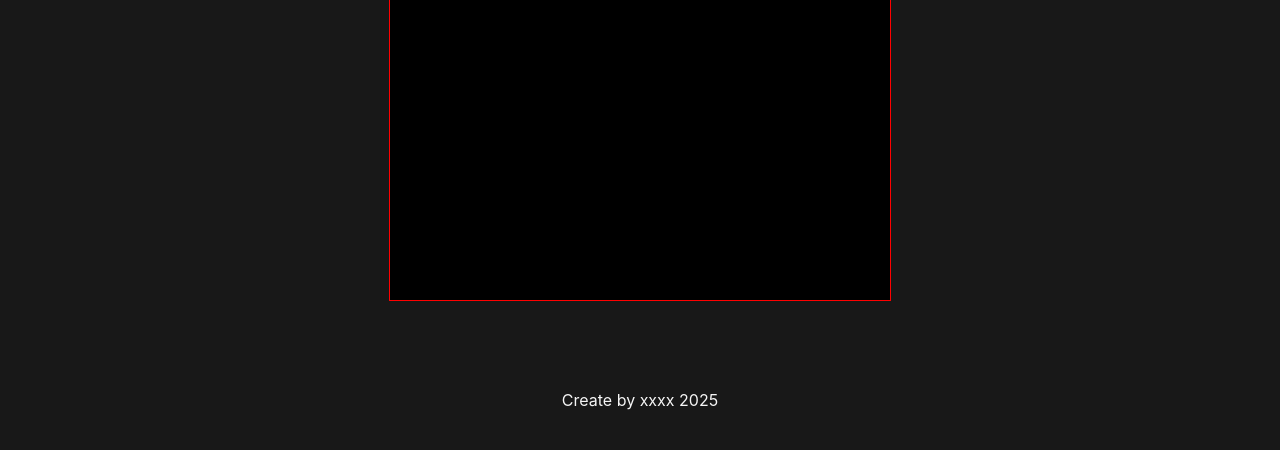
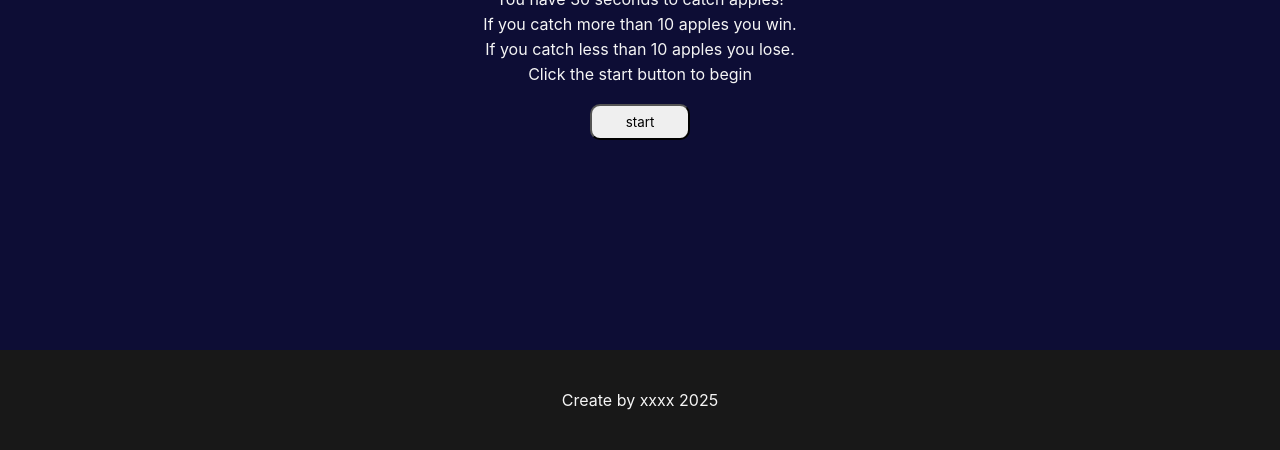
Before and after one commit to jiebinzhou98/project03, a website built with Vite: page index.html in a window 1280 px wide. Shown: the part 350-800 px from the top of the page. Built offline with nearby package versions, Linux system fonts and the light colour scheme; files whose address does not match are found by name.

Commit message:
style: :art: implement css to the home page

```diff
--- a/index.html
+++ b/index.html
@@ -12,6 +12,21 @@
     </header>
     <main>
       <canvas id="gameCanvas"></canvas>
+      <div id="gameStartDiv" class="gameUI">
+        <h1>Apple Catcher</h1>
+        <p>You have 30 seconds to catch apples!</p>
+        <p>If you catch more than 10 apples you win.</p>
+        <p>If you catch less than 10 apples you lose.</p>
+        <p>Click the start button to begin</p>
+        <button id="gameStartBtn">start</button>
+      </div>
+
+      <div id="gameEndDiv" class="gameUI">
+        <p>Game Over</p>
+        <h1>You <span id="gameWinLoseSpan"></span></h1>
+        <h1>Final Score: <span id="gameEndScoreSpan"></span></h1>
+        <p>Refresh the page to play again</p>
+      </div>
     </main>
     <footer>
       <p>Create by xxxx 2025</p>
--- a/src/style.css
+++ b/src/style.css
@@ -44,3 +44,48 @@ main{
   display: flex;
   z-index: 1;
 }
+
+.gameUI{
+  width: 100%;
+  height: 100%;
+  background-color: var(--accClr);
+  display: flex;
+  flex-direction: column;
+  justify-content: center;
+  align-items: center;
+  z-index: 2;
+}
+
+.gameUI *{
+  text-align: center;
+  margin-top: 5px;
+}
+
+#gameStartDiv{
+  display: flex;
+}
+
+#gameEndDiv{
+  display: none;
+}
+
+#gameStartBtn{
+  display: inline-block;
+  width: 100px;
+  padding: 8px 15px;
+  margin: 20px 0;
+  text-align: center;
+  font-family: inherit;
+  border-radius: 10px;
+}
+
+#gameStartBtn p{
+  margin-top: 0;
+}
+
+#gameStartBtn:hover{
+  background-color: var(--dkClr);
+  border: 0.5px solid var(--liClr);
+  color: var(--liClr);
+  cursor: pointer;
+}
```
